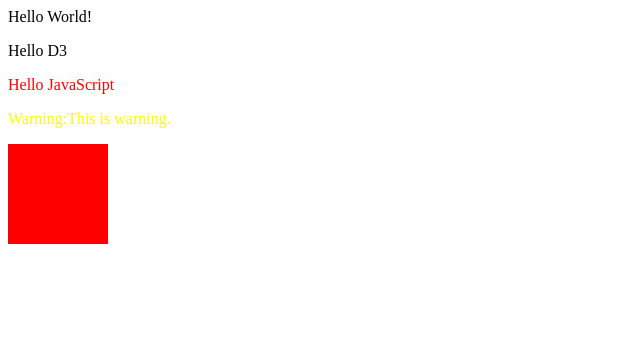
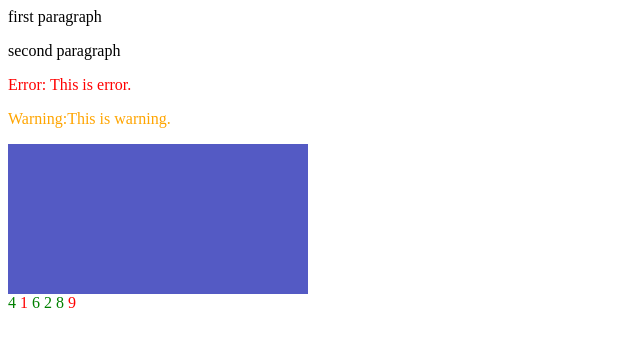
Before and after one commit to gmunro90/d3-solo, a plain HTML site: page index.html in a window 1280 px wide. Shown: the whole page, without its empty margins (0-640 px from the left). Drawn offline with nearby package versions, Linux system fonts and the light colour scheme.

Commit message:
add functions to enter method for colors depending on odd or even

```diff
--- a/index.js
+++ b/index.js
@@ -1,32 +1,9 @@
-// d3.select('body').append('p').text('this is the new paragraph')
-// d3.select('body').append('div').insert('h3').text('testing')
-// d3.select("body").append("p").text("Hello World!");
-// d3.select("body")
-//   .append("p")
-//   .text("Third paragraph");
-
-  // let data = [100, 200, 300];
-
-  // let paragraph = d3.select("body")
-  // .selectAll("p")
-  // .data(data)
-  // .text(function (d, i) {
-  //     console.log("data: " + d);
-  //     console.log("i: " + i);
-  //     console.log("this: " + this);
-
-  //     return d;
-
-      //this returns the data,
-      //index and html element for each iteration of data
-  // });
-
   d3.selectAll('p').style('color', function (d,i) {
     let text = this.innerText
     if (text.indexOf('Error') >= 0) {
       return 'red'
     } else if (text.indexOf('Warning') >= 0) {
-      return 'yellow'
+      return 'orange'
     }
   })
 
@@ -35,26 +12,30 @@ d3.select('p')
   d3.select(this)
     .style("background-color", "orange");
 
-  // Get current event info
-  console.log(d3.event);
-
-
 })
 .on("mouseout", function(){
   d3.select(this)
     .style("background-color", "steelblue")
 });
 
+
 d3.select('#container')
   .transition()
-  .duration(3000)
-  .style('background-color', 'red')
+  .duration(2000)
+  .style('background-color', '#545AC4')
 
-  const myData = ["Hello World!", "Hello D3","Hello JavaScript"];
+const data = [4, 1, 6, 2, 8, 9]
 
-  const p = d3.select("body")
-          .selectAll("p")
-          .data(myData)
-          .text(function (d, i) {
-              return d;
-          });
+const body = d3.select('body')
+                .selectAll('span')
+                .data(data)
+                .enter().append('span')
+                .style('color', function(d){
+                  if (d % 2 === 0) {
+                    return 'green'
+                  } else {
+                    return 'red'
+                  }
+                }).text(function(d){
+                  return d + ' '
+                })
--- a/style.css
+++ b/style.css
@@ -1,5 +1,5 @@
 #container {
-  height: 100px;
-  width: 100px;
+  height: 150px;
+  width: 300px;
   background-color: black;
 }
```
